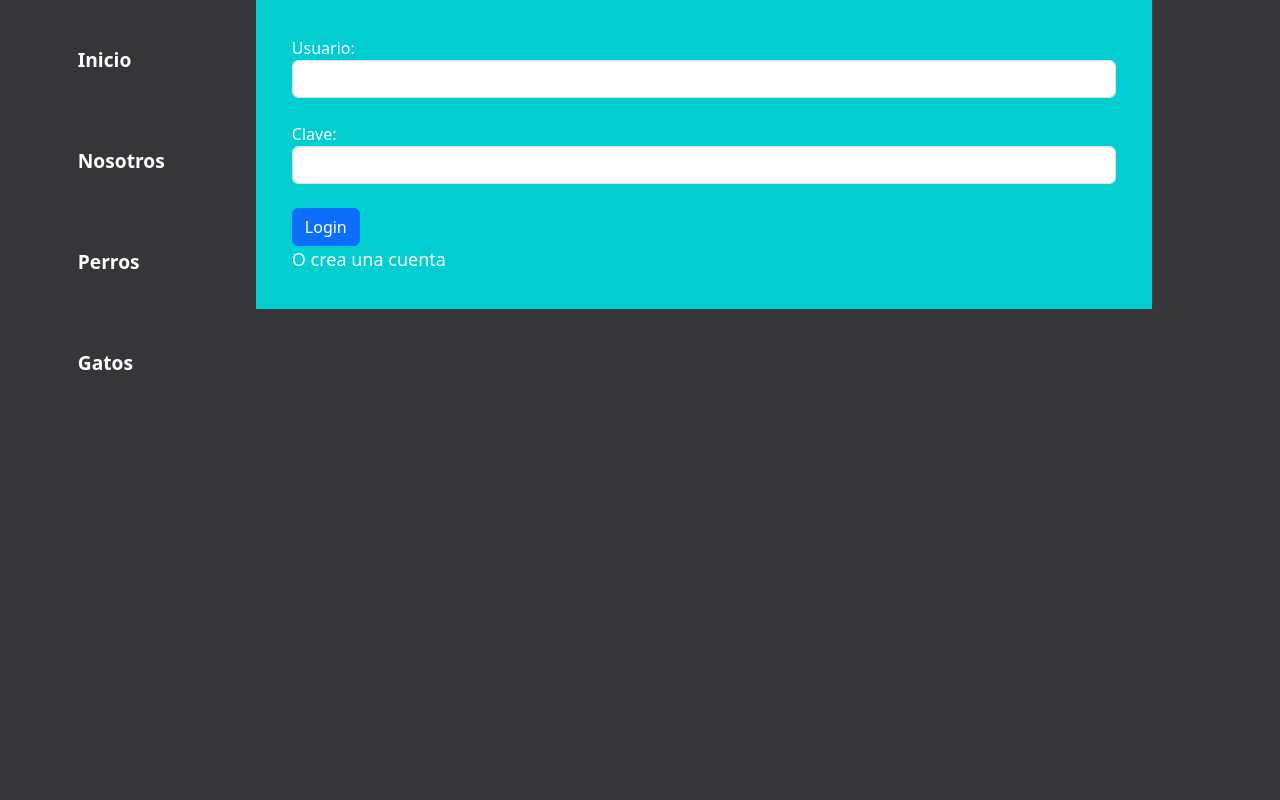
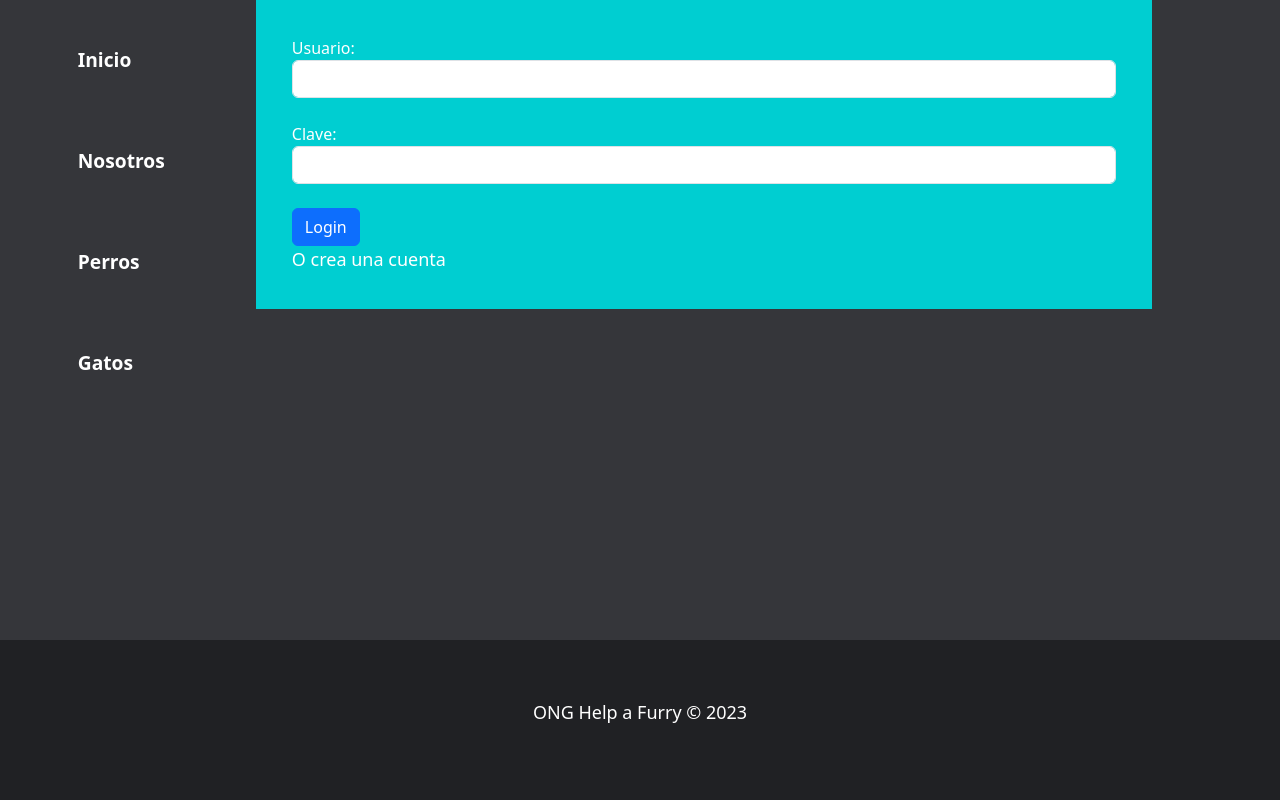
Before and after one commit to diegosanchez34/HelpAFurry, a plain HTML site: page html/crearusuario.html in a window 1280 px wide. Drawn offline with nearby package versions, Linux system fonts and the light colour scheme.

Commit message:
cambios finales de footer

```diff
--- a/css/Styles.css
+++ b/css/Styles.css
@@ -70,7 +70,7 @@
 }
 
 .pie{
-    position: relative;
+    position:fixed;
     width: 100%;
     height: 20%;;
     text-align: center;
--- a/html/crearusuario.html
+++ b/html/crearusuario.html
@@ -43,5 +43,8 @@
             </form>
         </div>
     </main>
+    <footer class="pie">
+        <div><p>ONG Help a Furry © 2023</p></div>
+    </footer>
 </body>
 </html>
```
